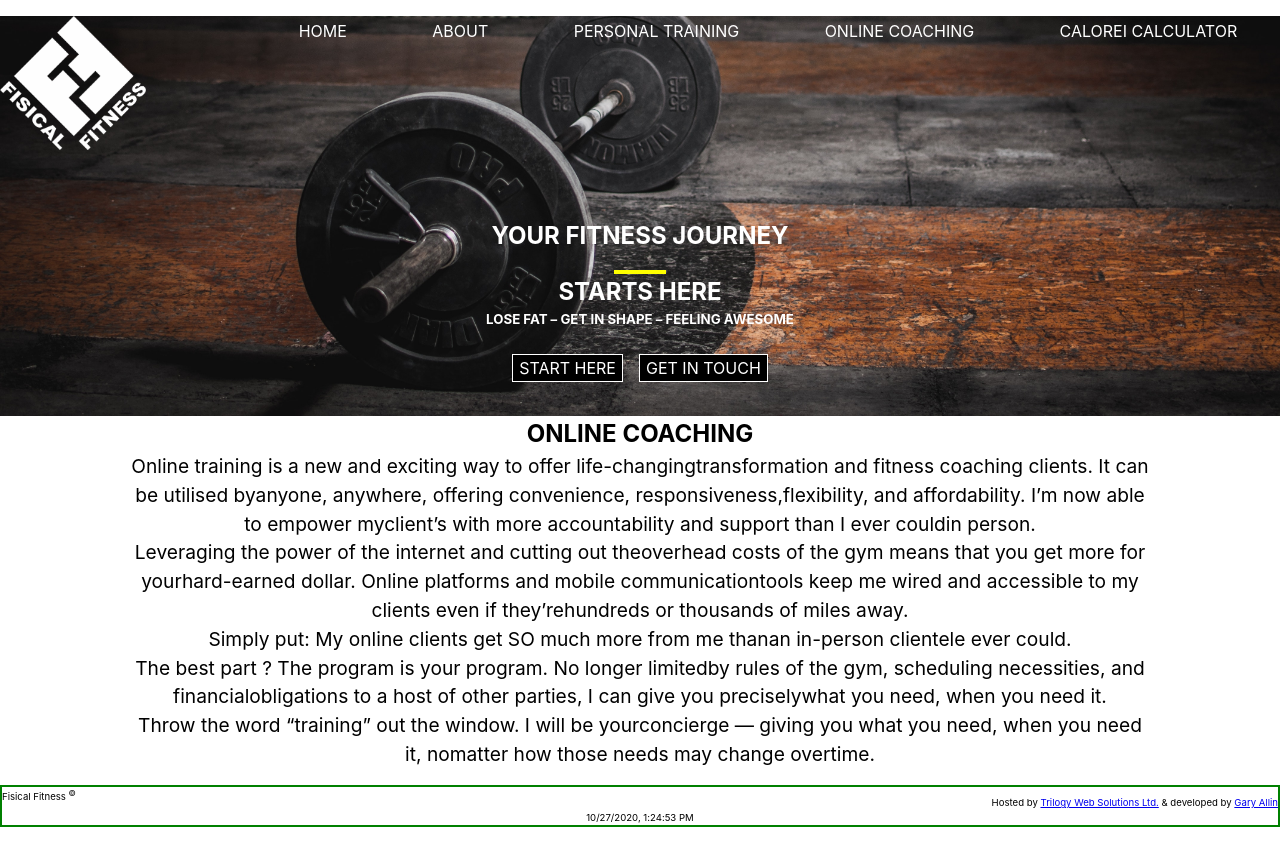
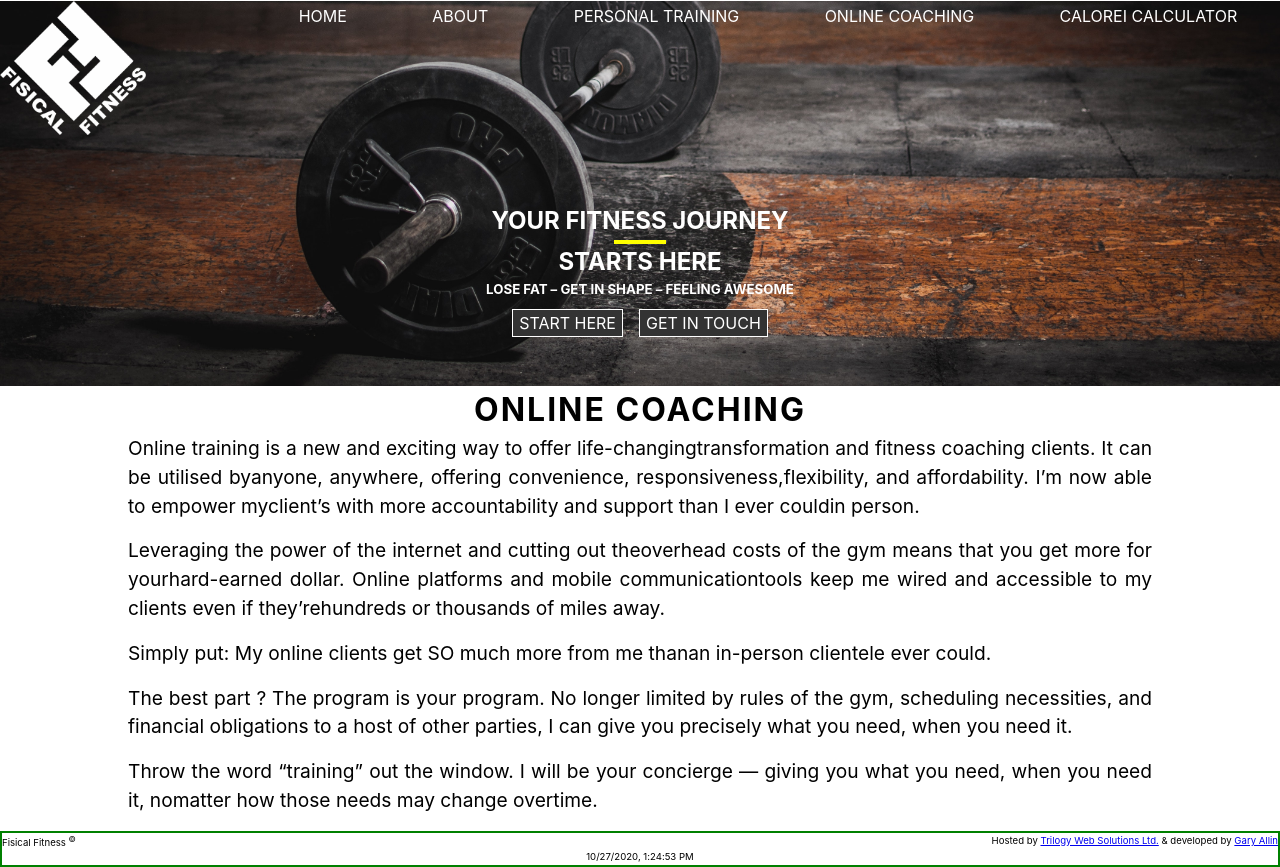
Before and after one commit to MeGallin/fisfitV2, a Vue app: page /online-coaching in a window 1280 px wide. Before the commit the page ends 827 px from the top, so only its background shows below. Built offline with nearby package versions, Linux system fonts and the light colour scheme.

Commit message:
minor tweaks

```diff
--- a/src/App.css
+++ b/src/App.css
@@ -36,7 +36,7 @@ dd {
   margin: 0;
 }
 * + * {
-  margin: 1em 0 0;
+  margin: 1px 0 0;
 }
 
 /* Set core body defaults */
@@ -106,7 +106,9 @@ button {
 p {
   line-height: 1.5;
   /* font-size: clamp(1.6rem, 1.25vh, 1.25rem); */
-  font-size: max(1.2rem, 1.25vw);
+  font-size: max(1.2rem, 1.125vw);
+  text-align: justify;
+  margin-bottom: 1rem;
 }
 
 section {
@@ -121,6 +123,7 @@ section {
     text-align: center;
     margin: 0 auto;
     width: 100%;
+    padding: 1rem;
   }
   .form-container {
    flex-direction: column;
--- a/src/Common/ConvertToMetric/ConvertToMetric.css
+++ b/src/Common/ConvertToMetric/ConvertToMetric.css
@@ -42,6 +42,7 @@ align-items: center;
 	margin-bottom: 30px;
 }
 .item {
+border: 1px solid rgba(51,51,51,0.2);
 flex: 1 1 0px;
 text-align: left;
 }
--- a/src/Common/ConvertToMetric/ConvertToMetric.vue
+++ b/src/Common/ConvertToMetric/ConvertToMetric.vue
@@ -1,6 +1,6 @@
 <template>
   <section>
-    <h1>BMR CALCULATOR</h1>
+    <h1 class="title">BMR CALCULATOR</h1>
 
 
     <button v-if="isMetric"
--- a/src/components/About/About.vue
+++ b/src/components/About/About.vue
@@ -1,6 +1,6 @@
 <template>
   <section>
-    <h1>{{ name }}</h1>
+    <h1 class="title">{{ name }}</h1>
     <p>My passion for health and fitness led me to as a personal trainer.</p>
     <p>
       I strongly believe in the necessity for an active lifestyle, encompassing
@@ -12,7 +12,7 @@
       knowledge, skills, support, guidance and resources to assist and inspire
       them on their journey to a healthier life.
     </p>
-    <h2>EXPERIENCE</h2>
+    <h2 class="title">EXPERIENCE</h2>
     <p>
       I have been working with clients face to face for over 4 years. In this
       time, I have put in thousands of hours each year helping people increase
--- a/src/components/CalorieCalculator/CalorieCalculator.vue
+++ b/src/components/CalorieCalculator/CalorieCalculator.vue
@@ -1,6 +1,5 @@
 <template>
   <section>
-    <h1>{{name}}</h1>
     <ContactForm />
   </section>
 </template>
--- a/src/components/Header/Header.css
+++ b/src/components/Header/Header.css
@@ -30,6 +30,8 @@ nav {
   display: flex;
 }
 .navLinks {
+  position: sticky;
+   top: 0;
   display: flex;
   justify-content: space-around;
   align-items: center;
@@ -86,7 +88,7 @@ nav {
 }
 .bannerContentInnerWrapper button {
   border: white 1px solid;
-  background-color: black;
+  background-color: rgba(51, 51, 51, 1);
   color: white;
   margin: 0.5em 0.5em;
 }
@@ -119,6 +121,7 @@ nav {
 
   .navLinks {
     position: fixed;
+    top: 0;
     right: 0;
     background-color: black;
     height: 100vh;
--- a/src/components/Home/Home.vue
+++ b/src/components/Home/Home.vue
@@ -1,6 +1,6 @@
 <template>
   <section id="home">
-    <h1>MY MISSION IS SIMPLE</h1>
+    <h1 class="title">MY MISSION IS SIMPLE</h1>
     <p>I coach women and men through professionally designed exercise and nutrition programs. My specialty is fat loss,muscle toning, and increasing strength without bulking up. Let me show you how to integrate fitness into your lifestyle without breaking the bank or your social life.</p>
     <h1>APPLY</h1>
   </section>
--- a/src/components/Online-Coaching/OnlineCoaching.vue
+++ b/src/components/Online-Coaching/OnlineCoaching.vue
@@ -1,11 +1,11 @@
 <template>
   <section>
-    <h1>{{name}}</h1>
+    <h1 class="title">{{name}}</h1>
     <p>Online training is a new and exciting way to offer life-changingtransformation and fitness coaching clients. It can be utilised byanyone, anywhere, offering convenience, responsiveness,flexibility, and affordability. I’m now able to empower myclient’s with more accountability and support than I ever couldin person.</p>
     <p>Leveraging the power of the internet and cutting out theoverhead costs of the gym means that you get more for yourhard-earned dollar. Online platforms and mobile communicationtools keep me wired and accessible to my clients even if they’rehundreds or thousands of miles away.</p>
     <p>Simply put: My online clients get SO much more from me thanan in-person clientele ever could.</p>
-    <p>The best part ? The program is your program. No longer limitedby rules of the gym, scheduling necessities, and financialobligations to a host of other parties, I can give you preciselywhat you need, when you need it.</p>
-    <p>Throw the word “training” out the window. I will be yourconcierge — giving you what you need, when you need it, nomatter how those needs may change overtime.</p>
+    <p>The best part ? The program is your program. No longer limited by rules of the gym, scheduling necessities, and financial obligations to a host of other parties, I can give you precisely what you need, when you need it.</p>
+    <p>Throw the word “training” out the window. I will be your concierge — giving you what you need, when you need it, nomatter how those needs may change overtime.</p>
   </section>
 </template>
 
--- a/src/components/Personal-Training/PersonalTraining.vue
+++ b/src/components/Personal-Training/PersonalTraining.vue
@@ -1,6 +1,6 @@
 <template>
   <section>
-    <h1>{{name}}</h1>
+    <h1 class="title">{{name}}</h1>
     <p>Working with a good trainer can be invaluable. Almost every day I see peopleexercising with horrible form doing the same thing over and over with little to noresults. All it would take is one session to show them a safer way to train, abetter intensity to train at and more efficient ways of getting the job done to seebig changes.</p>
     <p>All new clients are assessed to determine their goals, current levels ofcardiovascular strength, muscle strength, coordination and core strength.</p>
     <p>My focus is on helping people achieve long-term results through challenging andvaried workouts that involve strength training, cardiovascular work, functionaltraining, core training and innovative stretching techniques.</p>
```
Also changed, not shown: src/Common/ContactForm/ContactForm.css (indentation only).
